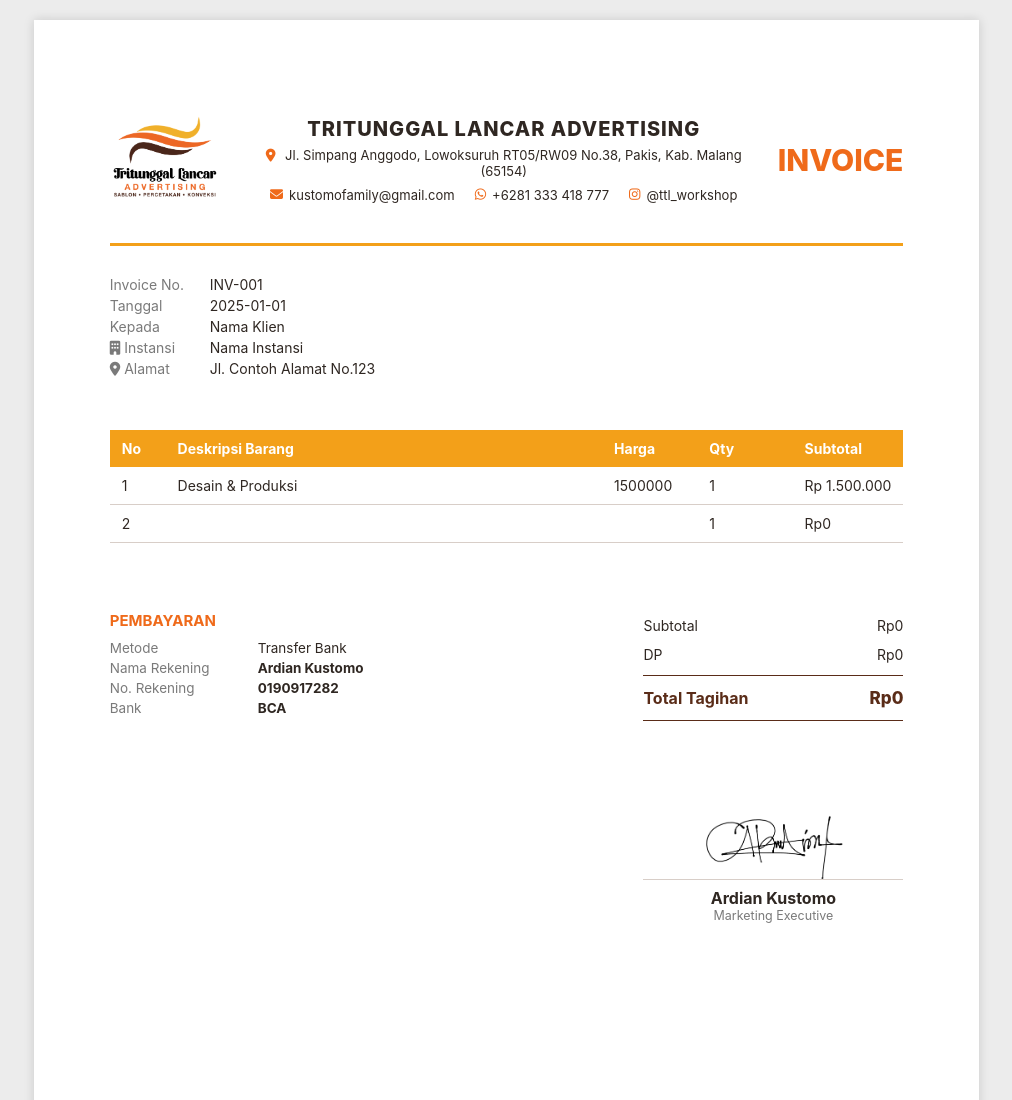
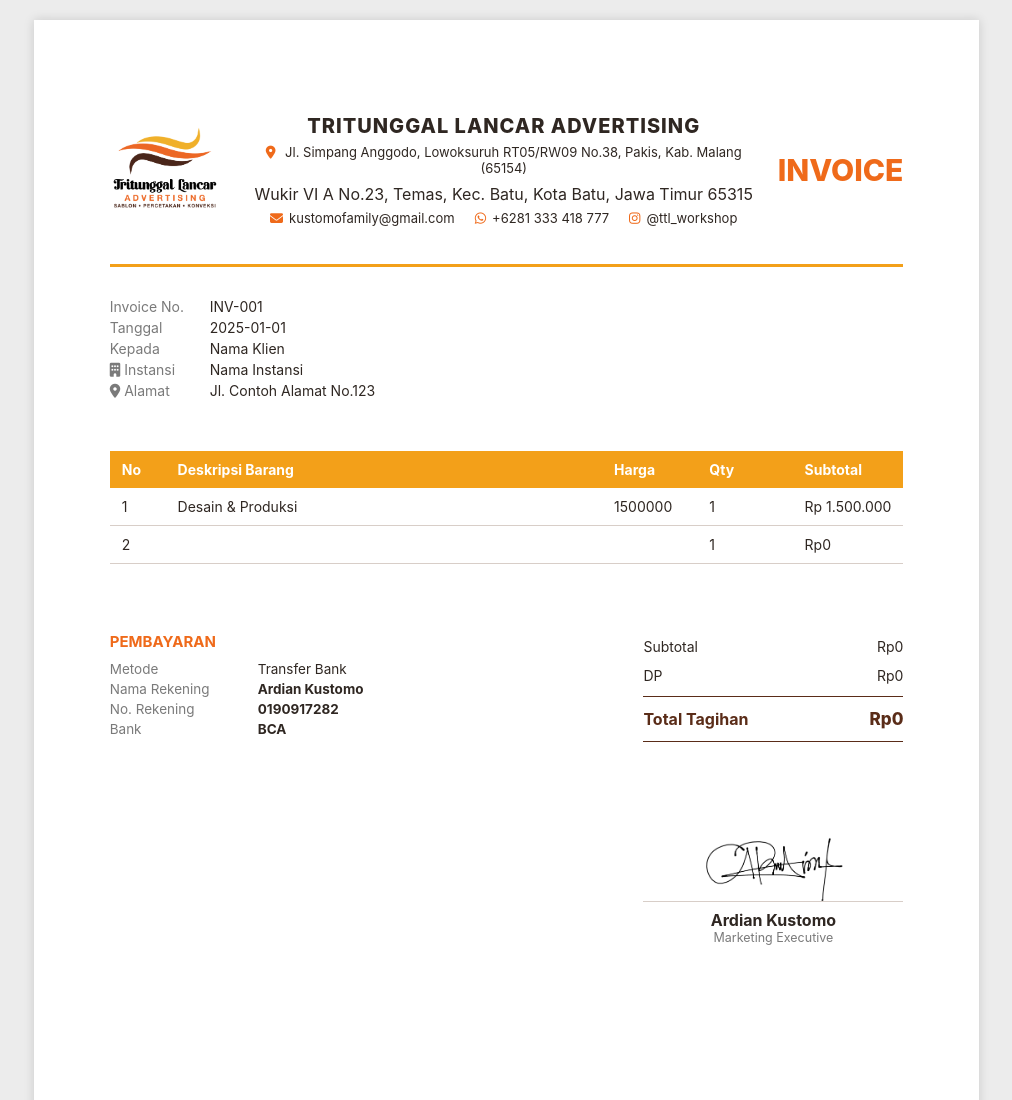
Before and after one commit to fusionprojectid/inv-ttl, a plain HTML site: page index.html in a window 1280 px wide. Shown: the top 1100 px of the page, without its empty margins (209-1221 px from the left). Drawn offline with Linux system fonts and the light colour scheme.

Commit message:
Update index.html

```diff
--- a/index.html
+++ b/index.html
@@ -32,6 +32,7 @@
 Jl. Simpang Anggodo, Lowoksuruh RT05/RW09 No.38,
 Pakis, Kab. Malang (65154)
 </div>
+Wukir VI A No.23, Temas, Kec. Batu, Kota Batu, Jawa Timur 65315
 
 <div class="contact-row">
 <div><i class="fa-solid fa-envelope"></i>kustomofamily@gmail.com</div>
```
